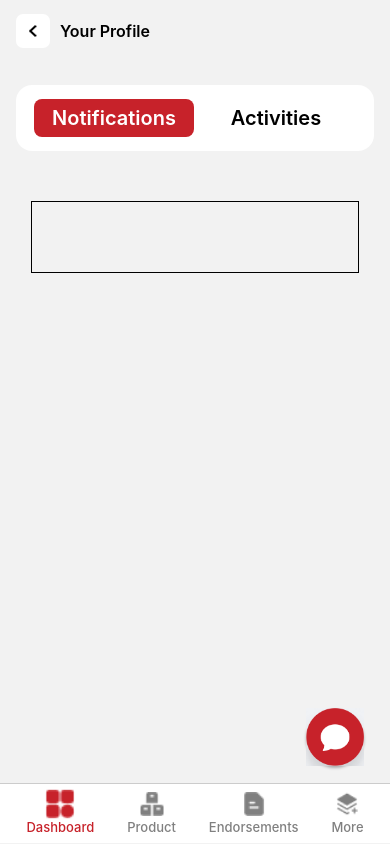
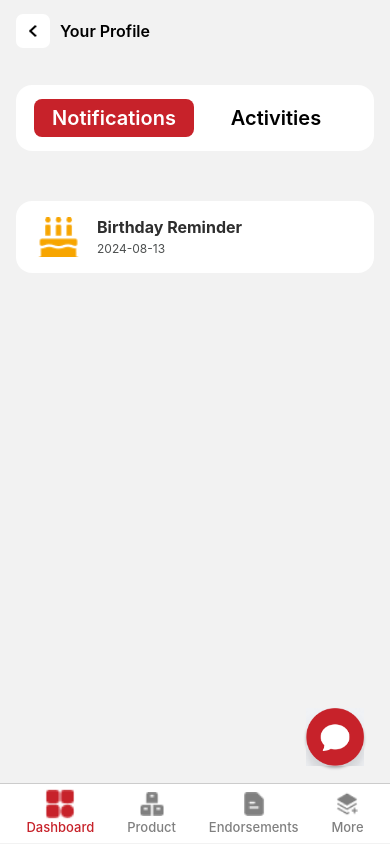
Before and after one commit to RishiMonocept/Aditya-Birla, a React Native app: screen /Home in a window 390 px wide. Built offline with nearby package versions, Linux system fonts and the light colour scheme.

Commit message:
birthday reminder done

```diff
--- a/src/components/Notifications/Card.jsx
+++ b/src/components/Notifications/Card.jsx
@@ -1,19 +1,19 @@
 import { View, Text, StyleSheet, Image } from "react-native";
 import React from "react";
 
-// const logo = require("../../assets/Birthday_Reminder.png");
+const logo = require("../../assets/Birthday_Reminder.png");
 const Card = ({ icon, title, date, key }) => {
   return (
     <View style={styles.container} key={key}>
       <View style={styles.cardMainContainer}>
         <View style={styles.cardLogoContainer}>
-          <Image source={icon} style={styles.logo} />
+          <Image source={logo} style={styles.logo} />
         </View>
 
         <View style={styles.cardDescContainer}>
           <View style={styles.cardDescContainer}>
-            <Text style={styles.titleText}>{title}</Text>
-            <Text style={styles.dateText}>{date}</Text>
+            <Text style={styles.titleText}>Birthday Reminder</Text>
+            <Text style={styles.dateText}>2024-08-13</Text>
           </View>
         </View>
       </View>
@@ -28,15 +28,12 @@ const styles = StyleSheet.create({
     alignItems: "center",
   },
   cardMainContainer: {
-    // flexDirection:'row',
-    borderWidth: 1,
-
-    // borderRadius: 16,
+    borderRadius: 16,
     height: 72,
-    width: 328,
+    width: "100%",
     marginTop: 50,
     flexDirection: "row",
-    backgroundColor: " #ffff45",
+    backgroundColor: "white",
     paddingLeft: 20,
     // gap: 24,
   },
--- a/src/components/Notifications/index.jsx
+++ b/src/components/Notifications/index.jsx
@@ -9,7 +9,6 @@ const Index = () => {
       {eventsData.map((item) => {
         <Card
           title={item.title}
-        //   Tu push krde m dekhta hu apne usme leke
           date={item.date}
           icon={item.icon}
           key={item.id}
```
